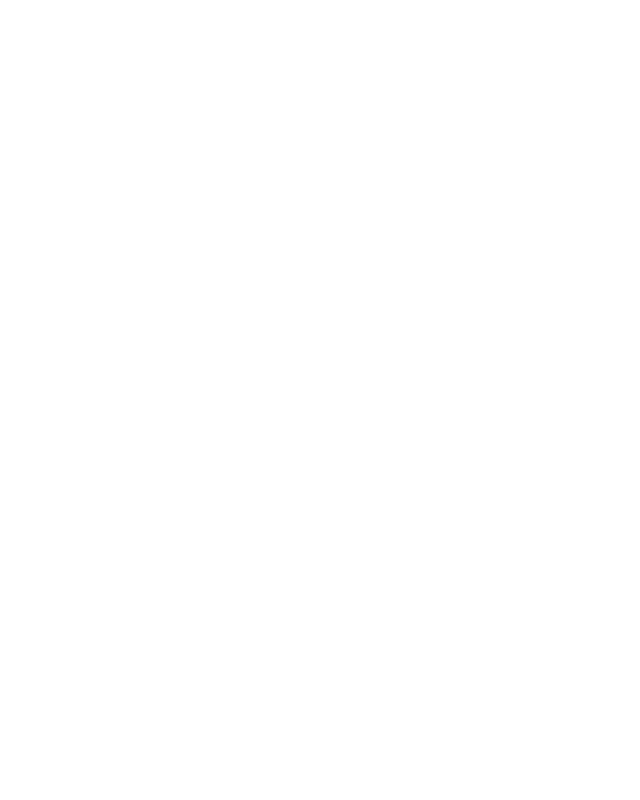
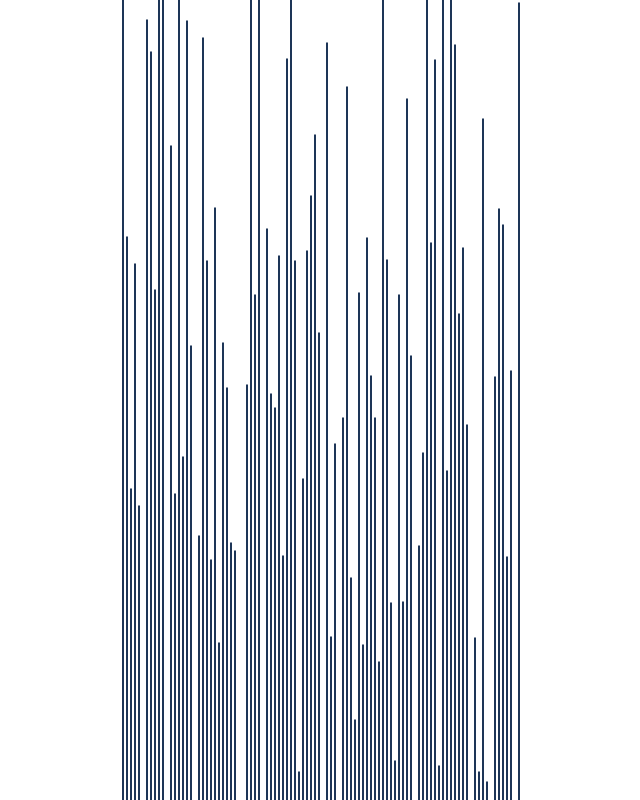
Before and after one commit to gksaurabh/sortingVisualizer, a React (Create React App) app in the folder sorting-visualizer/: page / in a window 1280 px wide. Shown: the whole page, without its empty margins (319-959 px from the left). Built offline with nearby package versions, Linux system fonts and the light colour scheme.

Commit message:
Array bars working

```diff
--- a/sorting-visualizer/src/App.js
+++ b/sorting-visualizer/src/App.js
@@ -1,10 +1,11 @@
 import logo from './logo.svg';
 import './App.css';
+import SortingVisualizer from './SortingVisualizer/SortingVisualizer';
 
 function App() {
   return (
     <div className="App">
-
+      <SortingVisualizer></SortingVisualizer>
     </div>
   );
 }
--- /dev/null
+++ b/sorting-visualizer/src/SortingVisualizer/SortingVisualizer.css
@@ -0,0 +1,14 @@
+.array-container {
+    position: fixed;
+    left: 50%;
+    top: 50%;
+    transform: translate(-50%, -50%);
+
+}
+
+.array-bar {
+    width: 2px;
+    background-color: #1d3557;
+    display: inline-block;
+    margin: 0 1px;
+}
--- /dev/null
+++ b/sorting-visualizer/src/SortingVisualizer/SortingVisualizer.jsx
@@ -0,0 +1,57 @@
+import React from "react";
+import './SortingVisualizer.css'
+
+export default class SortingVisualizer extends React.Component {
+    constructor(props) {
+        super(props);
+
+        this.state = {
+            array: [],
+        };
+    }
+
+    componentDidMount(){
+        this.resetArray();
+    }
+
+    /**
+     * reset array to an empty array/create an empty array
+     * then itterate over 100 and add a random integer value from 5 to 1000
+     * then set state to the new array
+     */
+    resetArray() {
+        const array = [];
+
+        for (let i = 0; i < 100; i++){
+            array.push(randomIntFromInteraval(5, 1000));
+        }
+        this.setState({array});
+    }
+
+    /**
+     * create a div for the array with the key as the index using map
+     */
+    render() {
+        const {array} = this.state;
+
+        return (
+            <div className="array-container">
+                {array.map((value, idx) => (
+                    <div
+                        className="array-bar"
+                        key={idx}
+                        style={{height: `${value}px`}}>
+
+                    </div>
+                ))}
+            </div>
+        )
+    };
+}
+
+    /**
+     * Return a random int from a given min and max
+     */
+function randomIntFromInteraval(min, max) {
+    return Math.floor(Math.random() * (max - min + 1) + min);
+}
```
